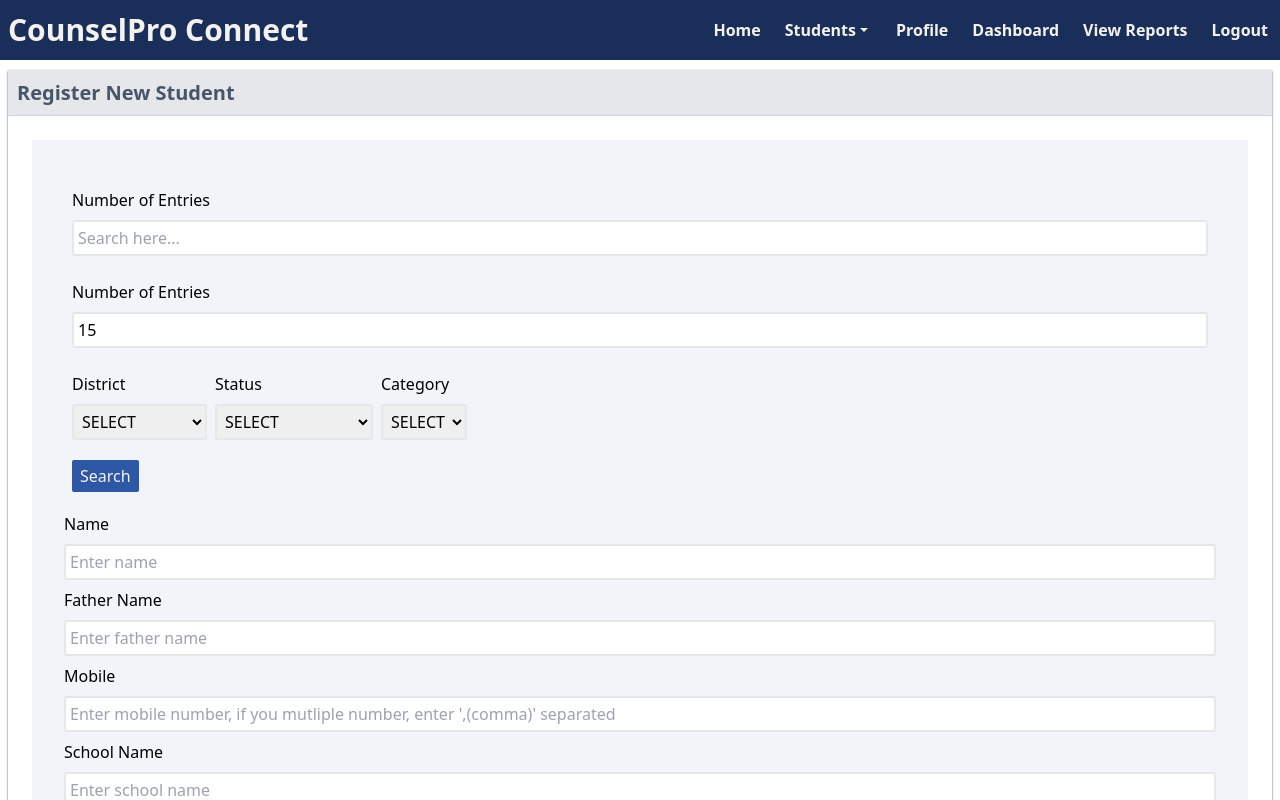
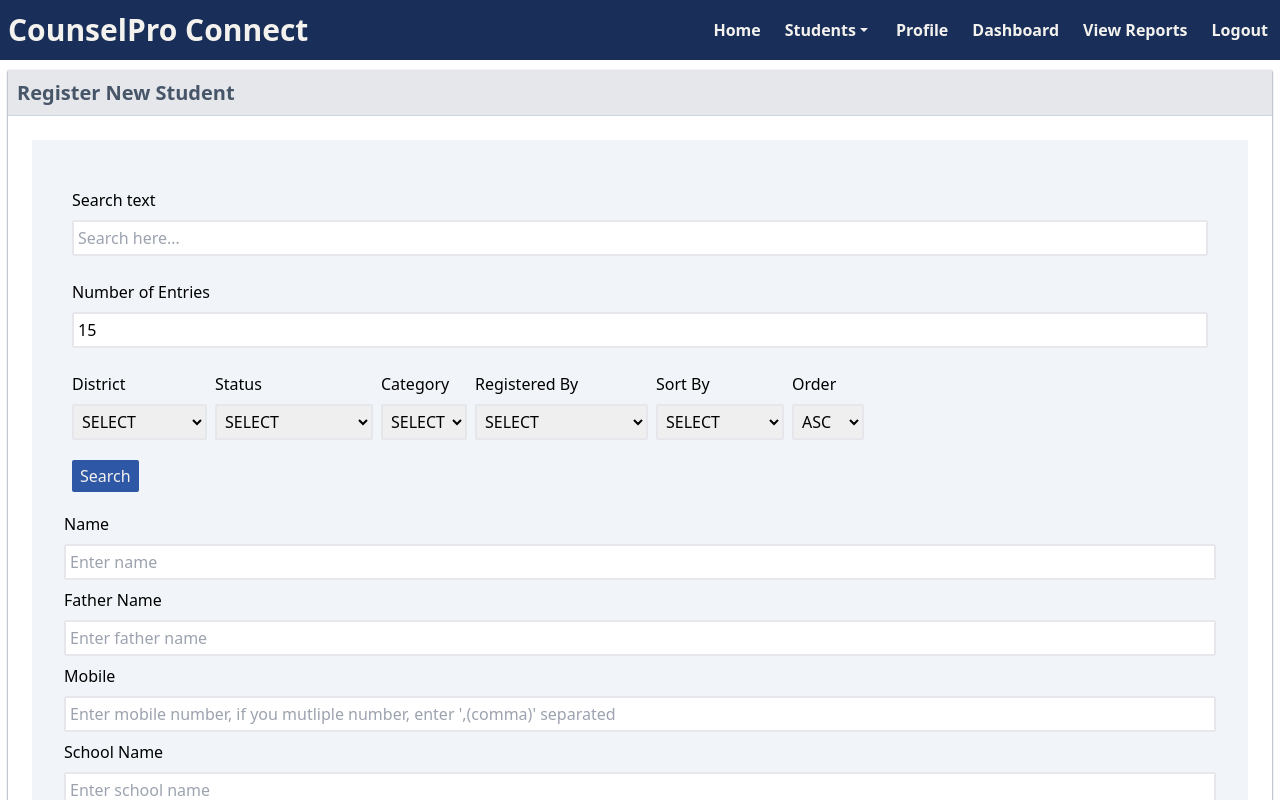
Before and after one commit to heera9331/college-counselling, a Next.js app in the folder next-app/: page /home/add-student in a window 1280 px wide. Shown: the top 800 px of the page. Built offline with nearby package versions, Linux system fonts and the light colour scheme; sample sign-in values are in the browser's storage.

Commit message:
search enhanced

```diff
--- a/next-app/src/app/layout.js
+++ b/next-app/src/app/layout.js
@@ -20,7 +20,7 @@ export default function RootLayout({ children }) {
       <body className="max-w-[1440px] m-auto">
         <AuthContextProvider>
           <Header />
-          <div className="mt-2">{children}</div>
+          <div className="pb-4 mt-2">{children}</div>
           <Footer />
         </AuthContextProvider>
       </body>
--- a/next-app/src/app/profile/page.js
+++ b/next-app/src/app/profile/page.js
@@ -164,7 +164,7 @@ export default function Page() {
 
         <div className="py-2 flex gap-2">
           <Button
-            text={"Export"}
+            text={"Print"}
             onClick={() => {
               window.print();
             }}
--- /dev/null
+++ b/next-app/src/components/JsonToCsvExporter.jsx
@@ -0,0 +1,63 @@
+import React from "react";
+import Button from "./Button";
+
+class JsonToCsvExporter extends React.Component {
+  constructor(props) {
+    super(props);
+    console.log("export", props);
+    this.state = {
+      json: this.props.jsonData || [],
+    };
+  }
+
+  shouldComponentUpdate(nextProps, nextState, nextContext) {
+    if (this.jsonData != nextProps.jsonData) {
+      return true;
+    }
+    return false;
+  }
+
+  // Convert JSON to CSV format
+  convertJsonToCsv = () => {
+    const items = this.state.json;
+    const replacer = (key, value) => (value === null ? "" : value); // Handle null values
+    const header = Object.keys(items[0]);
+    let csv = items.map((row) =>
+      header
+        .map((fieldName) => JSON.stringify(row[fieldName], replacer))
+        .join(",")
+    );
+    csv.unshift(header.join(","));
+    csv = csv.join("\r\n");
+    return csv;
+  };
+
+  // Download CSV file
+  downloadCsv = () => {
+    const csv = this.convertJsonToCsv();
+    const filename = this.props.filename || "export.csv";
+    const blob = new Blob([csv], { type: "text/csv;charset=utf-8;" });
+    if (navigator.msSaveBlob) {
+      // For IE
+      navigator.msSaveBlob(blob, filename);
+    } else {
+      // For other browsers
+      const link = document.createElement("a");
+      if (link.download !== undefined) {
+        const url = URL.createObjectURL(blob);
+        link.setAttribute("href", url);
+        link.setAttribute("download", filename);
+        link.style.visibility = "hidden";
+        document.body.appendChild(link);
+        link.click();
+        document.body.removeChild(link);
+      }
+    }
+  };
+
+  render() {
+    return <Button text={"Export"} onClick={this.downloadCsv} />;
+  }
+}
+
+export default JsonToCsvExporter;
--- a/next-app/src/components/Student/RecentRegisteredStudents.jsx
+++ b/next-app/src/components/Student/RecentRegisteredStudents.jsx
@@ -39,9 +39,10 @@ const RecentRegisteredStudents = () => {
     <div className="min-h-[100vh] lg:min-w-[720px]">
       <div className="">
         <h1 className="font-bold text-slate-600 text-xl mb-6 bg-gray-200 py-2 px-2 border border-b-slate-300">
-          Recent Registered Students
+          {/* Recent Registered Students */}
+          Registered Students
         </h1>
-        <SearchStudents emptySearch={false} />
+        <SearchStudents emptySearch={false} autoSearch={false} />
         <div className="flex items-center justify-center my-2 gap-2 m-auto table-fixed">
           <Button
             text={"<<"}
@@ -94,7 +95,7 @@ const RecentRegisteredStudents = () => {
                   Mobile
                 </th>
                 <th scope="col" className="px-6 py-2">
-                  Caste
+                  Registered By
                 </th>
                 <th scope="col" className="px-6 py-2">
                   Category
@@ -130,7 +131,7 @@ const RecentRegisteredStudents = () => {
                       <td className="px-6 py-2">{student.name}</td>
                       <td className="px-6 py-2">{student.fatherName}</td>
                       <td className="px-6 py-2">{student.mobile}</td>
-                      <td className="px-6 py-2">{student.caste}</td>
+                      <td className="px-6 py-2">{student.registeredBy}</td>
                       <td className="px-6 py-2">{student.category}</td>
                       <td className="px-6 py-2">{student.villege}</td>
                       <td className="px-6 py-2">{student.district}</td>
--- a/next-app/src/components/Student/SeachStudents.jsx
+++ b/next-app/src/components/Student/SeachStudents.jsx
@@ -6,6 +6,7 @@ import axios from "axios";
 import api from "@/utils/api";
 import { useRouter } from "next/navigation";
 import Input from "../Input";
+import JsonToCsvExporter from "../JsonToCsvExporter";
 // search filters
 
 const districts = [
@@ -18,10 +19,25 @@ const districts = [
 ];
 
 const studentStatus = ["PENDING", "NOTINTERESTED", "INTERESTED", "ADMITTED"];
+const categories = ["OBC", "GEN", "ST", "SC", "OTHER"];
+const counsellors = ["admin@gmail.com", "user@gmail.com"];
+const orders = [
+  "name",
+  "fatherName",
+  "mobile",
+  "registeredBy",
+  "category",
+  "villege",
+  "district",
+  "status",
+  "date",
+];
 
-const categories = ["OBC", "GEN", "ST", "SC", "OTHER"];
-
-export default function SearchStudents({ emptySearch = false }) {
+export default function SearchStudents({
+  emptySearch = false,
+  autoSearch = false,
+  isExportOpen = false,
+}) {
   console.log("empty search", emptySearch);
   const [currentPage, setCurrentPage] = useState(1);
   const [pageSize, setPageSize] = useState(15);
@@ -31,17 +47,23 @@ export default function SearchStudents({ emptySearch = false }) {
   const [status, setStatus] = useState("");
   const [category, setCategory] = useState("");
   const [loading, setLoading] = useState(false);
-  const [students, setStudents] = useState([]);
+  const [students, setStudents] = useState(null);
+  const [registeredBy, setRegisteredBy] = useState([]);
+  const [sortBy, setSortBy] = useState("");
+  const [order, setOrder] = useState("1"); // 1-> asc, -1 -> desc
+
   const { token } = useAuthContext();
   const router = useRouter();
 
   const getStudents = async () => {
     try {
       setLoading(true);
+      setStudents(null);
       const res = await axios.post(
-        `${api}/user/search?studentId=${query}&query=${query}&page=${currentPage}&size=${pageSize}&district=${district}&status=${status}&category=${category}`,
+        `${api}/user/search?studentId=${query}&query=${query}&page=${currentPage}&size=${pageSize}&district=${district}&status=${status}&category=${category}&registeredBy=${registeredBy}&sortBy=${sortBy}&order=${order}`,
         { token }
       );
+      setLoading(false);
 
       console.log(res);
       if (res.status === 200) {
@@ -68,7 +90,7 @@ export default function SearchStudents({ emptySearch = false }) {
     if (query.length != 0 || emptySearch) {
       getStudents();
     } else {
-      setStudents([]);
+      setStudents(null);
     }
   };
 
@@ -87,7 +109,7 @@ export default function SearchStudents({ emptySearch = false }) {
   };
 
   useEffect(() => {
-    if (emptySearch) {
+    if (emptySearch || autoSearch) {
       getStudents();
     }
     if (query.length != 0) getStudents();
@@ -95,10 +117,10 @@ export default function SearchStudents({ emptySearch = false }) {
 
   return (
     <div className="text-black">
-      <div className="my-4 text-black">
-        <div className="flex flex-col gap-2 m-2">
+      <div className="my-4 text-black mx-2">
+        <div className="flex flex-col gap-2">
           <Input
-            label={"Number of Entries"}
+            label={"Search text"}
             placeholder={"Search here..."}
             htmlFor={"search"}
             value={query}
@@ -178,6 +200,62 @@ export default function SearchStudents({ emptySearch = false }) {
                   })}
               </select>
             </div>
+            <div className="flex flex-col gap-2 my-1">
+              <label htmlFor="registeredBy" className="form-label text-black">
+                Registered By
+              </label>
+              <select
+                name="registeredBy"
+                className="p-1 border-2 rounded-sm focus: outline-none text-black"
+                onChange={(e) => {
+                  setRegisteredBy(e.target.value);
+                }}
+              >
+                <option value="">SELECT</option>
+                {counsellors &&
+                  counsellors.map((counsellor, idx) => {
+                    return (
+                      <option value={`${counsellor}`} key={idx}>
+                        {counsellor}
+                      </option>
+                    );
+                  })}
+              </select>
+            </div>
+            <div className="flex flex-col gap-2 my-1">
+              <label htmlFor="sortBy" className="form-label text-black">
+                Sort By
+              </label>
+              <select
+                name="sortBy"
+                className="p-1 border-2 rounded-sm focus: outline-none text-black"
+                value={sortBy}
+                onChange={(e) => {
+                  setSortBy(e.target.value);
+                }}
+              >
+                <option value="">SELECT</option>
+                {orders.map((order, idx) => {
+                  return <option key={idx}>{order}</option>;
+                })}
+              </select>
+            </div>
+            <div className="flex flex-col gap-2 my-1">
+              <label htmlFor="order" className="form-label text-black">
+                Order
+              </label>
+              <select
+                name="order"
+                className="p-1 border-2 rounded-sm focus: outline-none text-black"
+                value={order}
+                onChange={(e) => {
+                  setOrder(e.target.value);
+                }}
+              >
+                <option value="1">ASC</option>
+                <option value="-1">DESC</option>
+              </select>
+            </div>
           </div>
           <div className="my-1">
             <Button
@@ -190,7 +268,7 @@ export default function SearchStudents({ emptySearch = false }) {
             />
           </div>
         </div>
-        {(query.length != 0 || emptySearch) && (
+        {students && (
           <>
             <div className="mx-2 overflow-auto">
               <p>Result - {query}</p>Total {total}
@@ -250,7 +328,7 @@ export default function SearchStudents({ emptySearch = false }) {
                       Mobile
                     </th>
                     <th scope="col" className="px-6 py-2">
-                      Caste
+                      Registered By
                     </th>
                     <th scope="col" className="px-6 py-2">
                       Category
@@ -273,7 +351,7 @@ export default function SearchStudents({ emptySearch = false }) {
                   </tr>
                 </thead>
                 <tbody className="odd:bg-white border-b dark:border-gray-700">
-                  {students.length != 0 &&
+                  {students &&
                     students.map((student, idx) => {
                       return (
                         <tr
@@ -286,7 +364,7 @@ export default function SearchStudents({ emptySearch = false }) {
                           <td className="px-6 py-2">{student.name}</td>
                           <td className="px-6 py-2">{student.fatherName}</td>
                           <td className="px-6 py-2">{student.mobile}</td>
-                          <td className="px-6 py-2">{student.caste}</td>
+                          <td className="px-6 py-2">{student.registeredBy}</td>
                           <td className="px-6 py-2">{student.category}</td>
                           <td className="px-6 py-2">{student.villege}</td>
                           <td className="px-6 py-2">{student.district}</td>
@@ -333,13 +411,21 @@ export default function SearchStudents({ emptySearch = false }) {
                 </tbody>
 
                 <tfoot>
-                  <tr>{students.length === 0 && "no student"}</tr>
+                  <tr></tr>
                 </tfoot>
               </table>
             </div>
           </>
         )}
+        {!students && query.length != 0 && (
+          <p className="text-xl">No Students</p>
+        )}
       </div>
+      {students && (
+        <div className="mx-2">
+          <JsonToCsvExporter jsonData={students} filename={"report.csv"} />
+        </div>
+      )}
     </div>
   );
 }
```
Also changed, not shown: next-app/src/app/admin/view-reports/page.js (+4 -13 lines), 2 other files (tests, documents, lock files or other folders).
